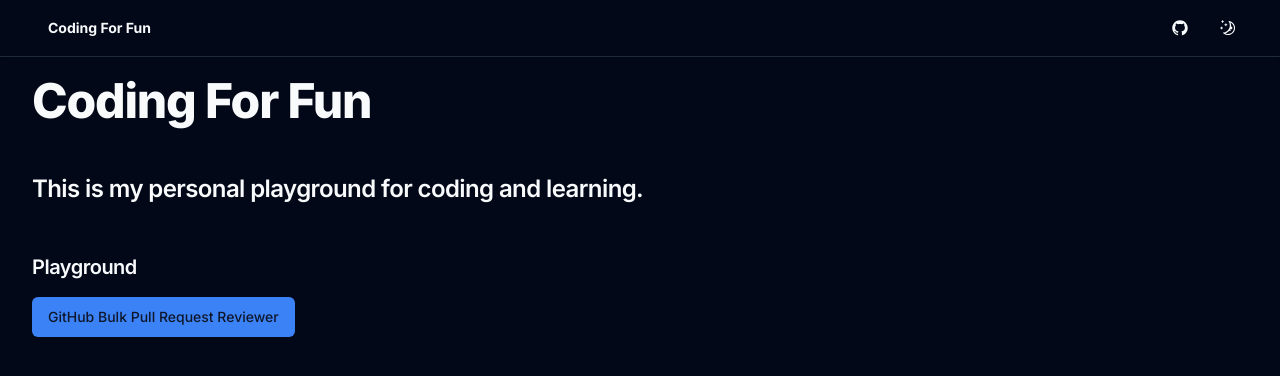
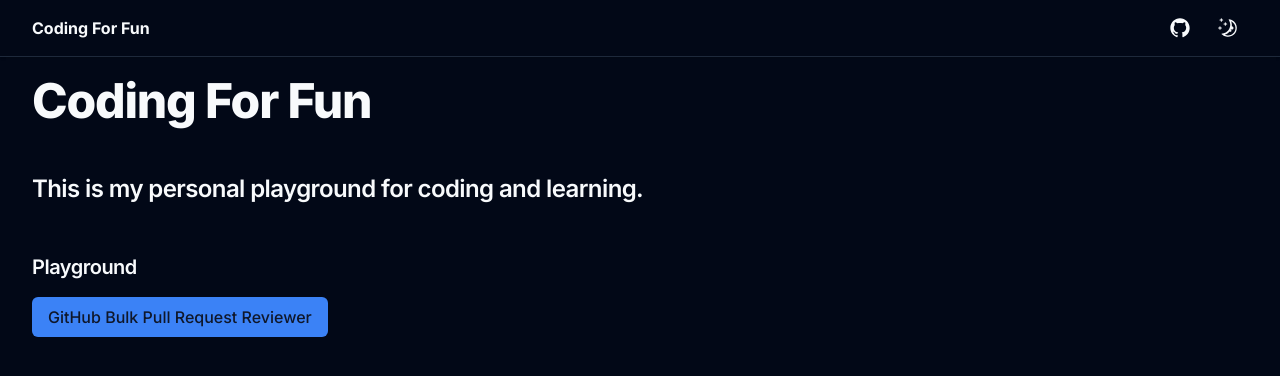
Before and after one commit to coding-for-fun-org/frontend, a Next.js app: page / in a window 1280 px wide. Shown: the top 376 px of the page. Built offline with nearby package versions, Linux system fonts and the light colour scheme; no server answers.

Commit message:
feat(issue-54): implement button element more useful

```diff
--- a/src/app/(views)/page.tsx
+++ b/src/app/(views)/page.tsx
@@ -13,20 +13,22 @@ export default function Page() {
 
   return (
     <div className="mt-5 flex flex-col gap-12">
-      <h1>{translate('COMMON.APP_NAME')}</h1>
-      <h3>{translate('ROOT_PAGE.APP_DESCRIPTION')}</h3>
+      <h1>{translate('COMMON.APP_NAME') ?? ''}</h1>
+      <h3>{translate('ROOT_PAGE.APP_DESCRIPTION') ?? ''}</h3>
 
       <div className="flex flex-col gap-4">
-        <h4>{translate('ROOT_PAGE.PLAYGROUND_LIST_TITLE')}</h4>
+        <h4>{translate('ROOT_PAGE.PLAYGROUND_LIST_TITLE') ?? ''}</h4>
 
         <div className="flex flex-row gap-4">
-          <Button asChild>
-            <Link href={urlService.github.bulkReviews()}>
-              {translate(
-                'ROOT_PAGE.PLAYGROUND_LIST_ITEM_GITHUB_BULK_PULL_REVIEW'
-              )}
-            </Link>
-          </Button>
+          <Link href={urlService.github.bulkReviews()}>
+            <Button
+              label={
+                translate(
+                  'ROOT_PAGE.PLAYGROUND_LIST_ITEM_GITHUB_BULK_PULL_REVIEW'
+                ) ?? ''
+              }
+            />
+          </Link>
         </div>
       </div>
     </div>
--- a/src/components/header-title-button/header-title-button.tsx
+++ b/src/components/header-title-button/header-title-button.tsx
@@ -2,8 +2,6 @@
 
 import Link from 'next/link'
 import type { FC } from 'react'
-
-import { Button } from '@/elements/root/button/button'
 
 import { useDictionary } from '@/contexts/root/dictionary-provider/dictionary-provider'
 
@@ -13,8 +11,8 @@ export const HeaderTitleButton: FC = () => {
   const { dictionary } = useDictionary()
 
   return (
-    <Button asChild variant="link" className="font-bold hover:no-underline">
-      <Link href={urlService.root.index()}>{dictionary.COMMON.APP_NAME}</Link>
-    </Button>
+    <Link href={urlService.root.index()} className="font-bold">
+      {dictionary.COMMON.APP_NAME}
+    </Link>
   )
 }
--- a/src/components/link-github-icon-button/link-github-icon-button.tsx
+++ b/src/components/link-github-icon-button/link-github-icon-button.tsx
@@ -16,11 +16,14 @@ export const LinkGithubIconButton = () => {
   return (
     <Tooltip
       trigger={
-        <Button asChild variant="ghost" size="icon">
-          <Link href={urlService.root.githubRepo()} target="_blank">
-            <GitHubLogoIcon width="16" height="16" />
-          </Link>
-        </Button>
+        <Link href={urlService.root.githubRepo()} target="_blank">
+          <Button
+            variant="ghost"
+            size="icon"
+            role="link"
+            icon={<GitHubLogoIcon className="w-full h-full" />}
+          ></Button>
+        </Link>
       }
       content={<span>{dictionary.HEADER.LINK_GITHUB_TOOLTIP}</span>}
     />
--- a/src/components/toggle-theme-icon-button/toggle-theme-icon-button.tsx
+++ b/src/components/toggle-theme-icon-button/toggle-theme-icon-button.tsx
@@ -18,25 +18,16 @@ export const ToggleThemeIconButton = () => {
         <Button
           variant="ghost"
           size="icon"
+          icon={
+            <>
+              <MoonIcon className="hidden dark:block w-full h-full" />
+              <SunIcon className="block dark:hidden w-full h-full" />
+            </>
+          }
           onClick={() => {
             toggleTheme()
           }}
-        >
-          {
-            <MoonIcon
-              width="16"
-              height="16"
-              className="absolute hidden dark:block"
-            />
-          }
-          {
-            <SunIcon
-              width="16"
-              height="16"
-              className="absolute block dark:hidden"
-            />
-          }
-        </Button>
+        ></Button>
       }
       content={<span>{dictionary.HEADER.TOGGLE_THEME_TOOLTIP}</span>}
     />
--- a/src/dictionaries/en.json
+++ b/src/dictionaries/en.json
@@ -10,6 +10,9 @@
   "DIALOG_BUTTON": {
     "CANCEL": "Cancel",
     "CONTINUE": "Continue"
+  },
+  "GITHUB": {
+    "GRANT_PERMISSION_BUTTON": "Grant Permission"
   },
   "AUTH": {
     "SIGN_IN_WITH_GITHUB": "Sign In with Github",
--- a/src/elements/button/button-loader.tsx
+++ /dev/null
@@ -1,24 +0,0 @@
-export const ButtonLoader = () => {
-  return (
-    <svg
-      className="animate-spin w-4 h-4 text-foreground"
-      xmlns="http://www.w3.org/2000/svg"
-      fill="none"
-      viewBox="0 0 24 24"
-    >
-      <circle
-        className="opacity-25"
-        cx="12"
-        cy="12"
-        r="10"
-        stroke="currentColor"
-        stroke-width="4"
-      ></circle>
-      <path
-        className="opacity-75"
-        fill="currentColor"
-        d="M4 12a8 8 0 018-8V0C5.373 0 0 5.373 0 12h4zm2 5.291A7.962 7.962 0 014 12H0c0 3.042 1.135 5.824 3 7.938l3-2.647z"
-      ></path>
-    </svg>
-  )
-}
--- a/src/elements/button/button.tsx
+++ b/src/elements/button/button.tsx
@@ -1,6 +1,11 @@
 import { Slot } from '@radix-ui/react-slot'
 import clsx from 'clsx'
-import { type ButtonHTMLAttributes, forwardRef } from 'react'
+import {
+  type ButtonHTMLAttributes,
+  type FC,
+  type ReactNode,
+  forwardRef
+} from 'react'
 
 interface IVariantProps {
   variant?:
@@ -15,14 +20,90 @@ interface IVariantProps {
   size?: 'sm' | 'md' | 'lg' | 'icon'
 }
 
-interface IButtonProps
-  extends ButtonHTMLAttributes<HTMLButtonElement>,
-    IVariantProps {
-  asChild?: boolean
+type ButtonLoaderProps = {
+  size: IVariantProps['size']
 }
 
-const Button = forwardRef<HTMLButtonElement, IButtonProps>(
-  ({ className, variant, size, asChild = false, ...props }, ref) => {
+type ButtonProps = ButtonHTMLAttributes<HTMLButtonElement> &
+  (
+    | (IVariantProps & {
+        asChild?: true
+        label?: never
+        loading?: never
+        icon?: never
+      })
+    | (Omit<IVariantProps, 'size'> & {
+        asChild?: false
+        loading?: boolean
+      } & (
+          | {
+              size?: Exclude<IVariantProps['size'], 'icon'>
+              icon?: ReactNode
+              label: string
+            }
+          | {
+              size: 'icon'
+              icon: ReactNode
+              label?: never
+            }
+        ))
+  )
+
+const ButtonLoader: FC<ButtonLoaderProps> = ({ size }) => {
+  const basicClasses = 'loader'
+  const sizeClasses: Record<Required<IVariantProps>['size'], string> = {
+    sm: 'size--sm',
+    md: 'size--md',
+    lg: 'size--lg',
+    icon: 'size--icon'
+  }
+  return (
+    <svg
+      className={clsx(basicClasses, sizeClasses[size ?? 'md'])}
+      xmlns="http://www.w3.org/2000/svg"
+      fill="none"
+      viewBox="0 0 24 24"
+    >
+      <circle
+        className="opacity-25"
+        cx="12"
+        cy="12"
+        r="10"
+        stroke="currentColor"
+        strokeWidth="4"
+      ></circle>
+      <path
+        className="opacity-75"
+        fill="currentColor"
+        d="M4 12a8 8 0 018-8V0C5.373 0 0 5.373 0 12h4zm2 5.291A7.962 7.962 0 014 12H0c0 3.042 1.135 5.824 3 7.938l3-2.647z"
+      ></path>
+    </svg>
+  )
+}
+
+/**
+ * @description
+ * Please check the following condition of props:
+ * 1. If asChild is true, label, loading and icon must be undefined
+ * 2. If asChild is false,
+ *   2-1. If size is 'icon', label must be undefined
+ *   2-2. If size is not 'icon', label must be defined
+ */
+const Button = forwardRef<HTMLButtonElement, ButtonProps>(
+  (
+    {
+      className,
+      variant,
+      size,
+      asChild = false,
+      children,
+      label,
+      icon,
+      loading,
+      ...props
+    },
+    ref
+  ) => {
     const basicClasses = 'button'
     const variantClasses: Record<Required<IVariantProps>['variant'], string> = {
       primary: 'variant--primary',
@@ -50,9 +131,27 @@ const Button = forwardRef<HTMLButtonElement, IButtonProps>(
           sizeClasses[size ?? 'md'],
           className
         )}
+        disabled={!!loading}
         ref={ref}
         {...props}
-      />
+      >
+        <>
+          {!!asChild && children}
+          {!asChild && (
+            <span className="gap-4 flex items-center">
+              {!!loading && <ButtonLoader size={size} />}
+              {/* If size is icon and loading is true, do not display icon */}
+              {!!icon && !(loading && size === 'icon') && (
+                <span className="icon">{icon}</span>
+              )}
+              {/* @ts-expect-error - I know size can't be 'icon' by typescript but I put this condition to make sure programatically */}
+              {!!label && size !== 'icon' && (
+                <span className="label">{label}</span>
+              )}
+            </span>
+          )}
+        </>
+      </Comp>
     )
   }
 )
--- a/src/modules/github/components/grant-permission-button/grant-permission-button.tsx
+++ b/src/modules/github/components/grant-permission-button/grant-permission-button.tsx
@@ -4,9 +4,13 @@ import { type FC, useEffect } from 'react'
 
 import { Button } from '@/elements/root/button/button'
 
+import { useDictionary } from '@/contexts/root/dictionary-provider/dictionary-provider'
+
 import type { TCallbackApplicationInstall } from '@/types/github/root/index'
 
 export const GrantPermissionButton: FC = () => {
+  const { translate } = useDictionary()
+
   let newWindow: Window | null = null
 
   const openWindow = () => {
@@ -51,11 +55,10 @@ export const GrantPermissionButton: FC = () => {
   return (
     <Button
       type="button"
+      label={translate('GITHUB.GRANT_PERMISSION_BUTTON') ?? ''}
       onClick={() => {
         openWindow()
       }}
-    >
-      grant permission
-    </Button>
+    />
   )
 }
--- a/src/modules/github/components/sign-in-button/sign-in-button.tsx
+++ b/src/modules/github/components/sign-in-button/sign-in-button.tsx
@@ -6,7 +6,6 @@ import { type FC, useState } from 'react'
 
 import { Alert } from '@/elements/root/alert/alert'
 import { Button } from '@/elements/root/button/button'
-import { ButtonLoader } from '@/elements/root/button/button-loader'
 
 import { useDictionary } from '@/contexts/root/dictionary-provider/dictionary-provider'
 
@@ -44,17 +43,13 @@ export const SignInButton: FC = () => {
       <Button
         type="button"
         variant="outline"
-        size="lg"
+        label={translate('AUTH.SIGN_IN_WITH_GITHUB')!}
+        icon={<GitHubLogoIcon className="w-full h-full" />}
+        loading={isSigningIn}
         onClick={() => {
           signIn().catch(console.error)
         }}
-      >
-        <span className="gap-4 flex items-center">
-          {isSigningIn && <ButtonLoader />}
-          <GitHubLogoIcon />
-          <span>{translate('AUTH.SIGN_IN_WITH_GITHUB')}</span>
-        </span>
-      </Button>
+      />
 
       {isRefreshTokenExpired && (
         <div className="absolute w-full top-0 z-10 p-5">
--- a/src/styles/parts/_button.scss
+++ b/src/styles/parts/_button.scss
@@ -1,6 +1,6 @@
 @layer components {
   .button {
-    @apply inline-flex items-center justify-center whitespace-nowrap rounded-md text-sm font-medium ring-offset-background transition-colors focus-visible:outline-none focus-visible:ring-2 focus-visible:ring-ring focus-visible:ring-offset-2 disabled:pointer-events-none disabled:opacity-50;
+    @apply inline-flex items-center justify-center whitespace-nowrap rounded-md font-medium ring-offset-background transition-colors focus-visible:outline-none focus-visible:ring-2 focus-visible:ring-ring focus-visible:ring-offset-2 disabled:pointer-events-none disabled:opacity-50;
 
     &.variant {
       &--primary {
@@ -38,19 +38,73 @@
 
     &.size {
       &--sm {
-        @apply h-9 rounded-md px-3;
+        @apply rounded-md px-3 py-2;
+
+        .icon {
+          @apply h-4 w-4;
+        }
+
+        .label {
+          @apply text-sm;
+        }
       }
 
       &--md {
-        @apply h-10 px-4 py-2;
+        @apply px-4 py-2;
+
+        .icon {
+          @apply h-5 w-5;
+        }
+
+        .label {
+          @apply text-base;
+        }
       }
 
       &--lg {
-        @apply h-11 rounded-md px-8;
+        @apply rounded-md px-5 py-2;
+
+        .icon {
+          @apply h-6 w-6;
+        }
+
+        .label {
+          @apply text-lg;
+        }
       }
 
       &--icon {
         @apply h-10 w-10;
+
+        .icon {
+          @apply h-5 w-5;
+        }
+
+        .label {
+          @apply hidden;
+        }
+      }
+    }
+
+    .loader {
+      @apply animate-spin text-foreground;
+
+      &.size {
+        &--sm {
+          @apply h-4 w-4;
+        }
+
+        &--md {
+          @apply h-5 w-5;
+        }
+
+        &--lg {
+          @apply h-6 w-6;
+        }
+
+        &--icon {
+          @apply h-5 w-5;
+        }
       }
     }
   }
```
